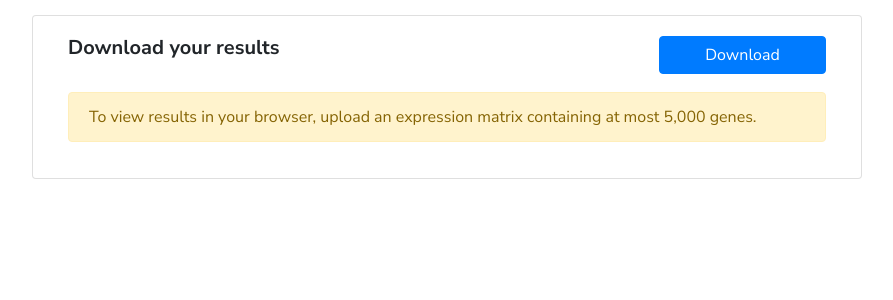
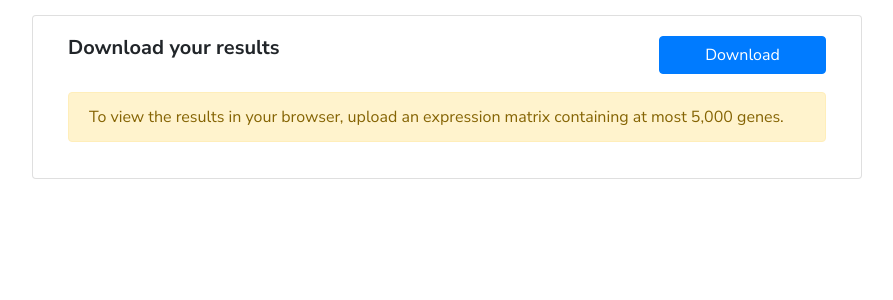
Before and after one commit to apcamargo/tspex-webapp, a Flask app: template tspex-webapp/templates/results.html in a window 1280 px wide. Shown: the part 143-443 px from the top of the page, without its empty margins (193-1086 px from the left). Run offline with Flask 2, Linux system fonts and the light colour scheme; the template is opened without the code that fills it, so the values that code supplies are empty; parts of the project's set-up code (start-up, migrations or seed data) failed here and were passed over; some libraries are stand-ins or nearby versions.

Commit message:
Improve text

```diff
--- a/tspex-webapp/templates/results.html
+++ b/tspex-webapp/templates/results.html
@@ -21,7 +21,7 @@
                 <p class="card-text">{{ dataframe_html | safe }}</p>
                 {% else %}
                 <div class="alert alert-warning mt-2" role="alert">
-                    To view results in your browser, upload an expression matrix containing at most 5,000 genes.
+                    To view the results in your browser, upload an expression matrix containing at most 5,000 genes.
                 </div>
                 {% endif %}
             </div>
```
